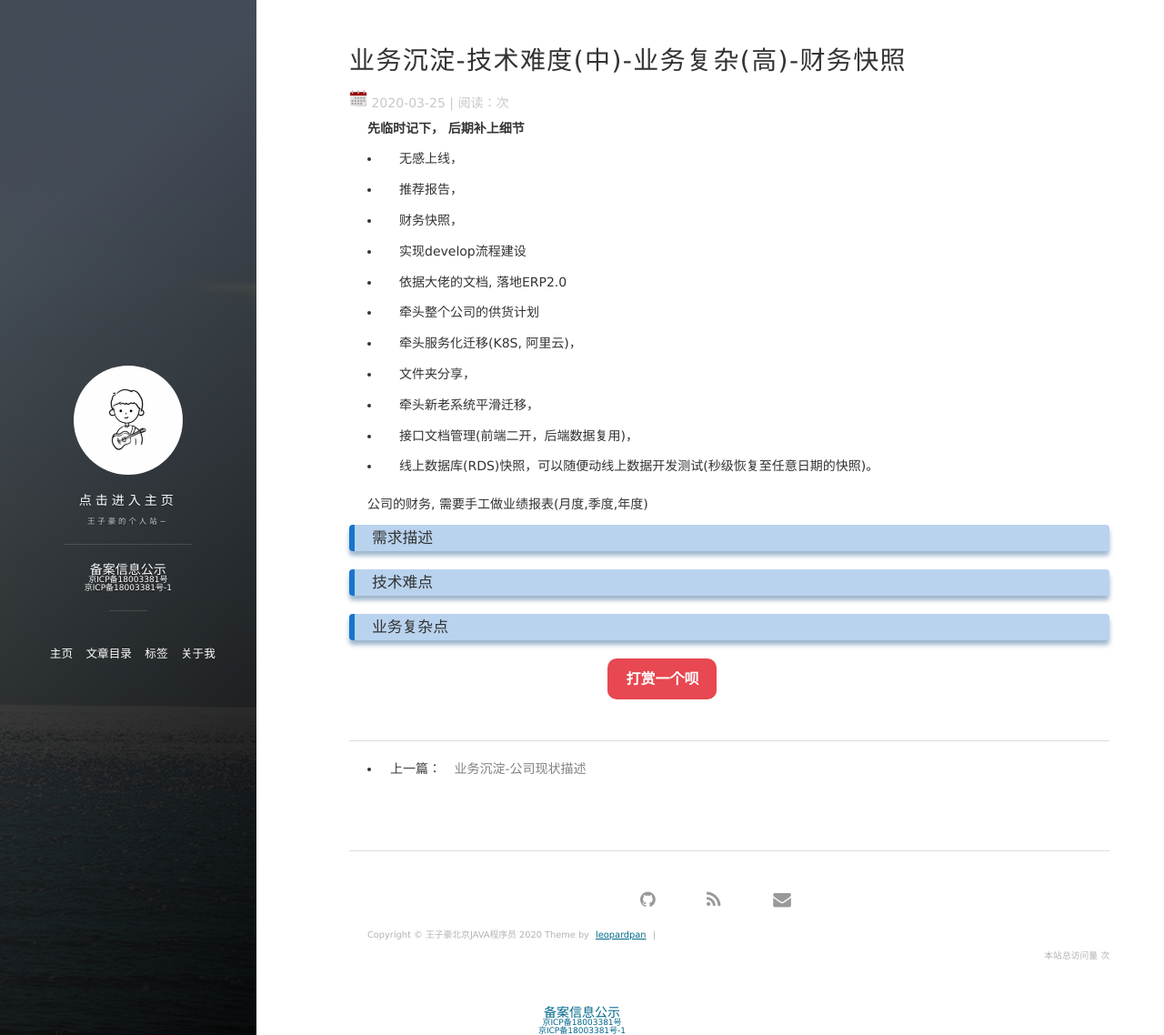
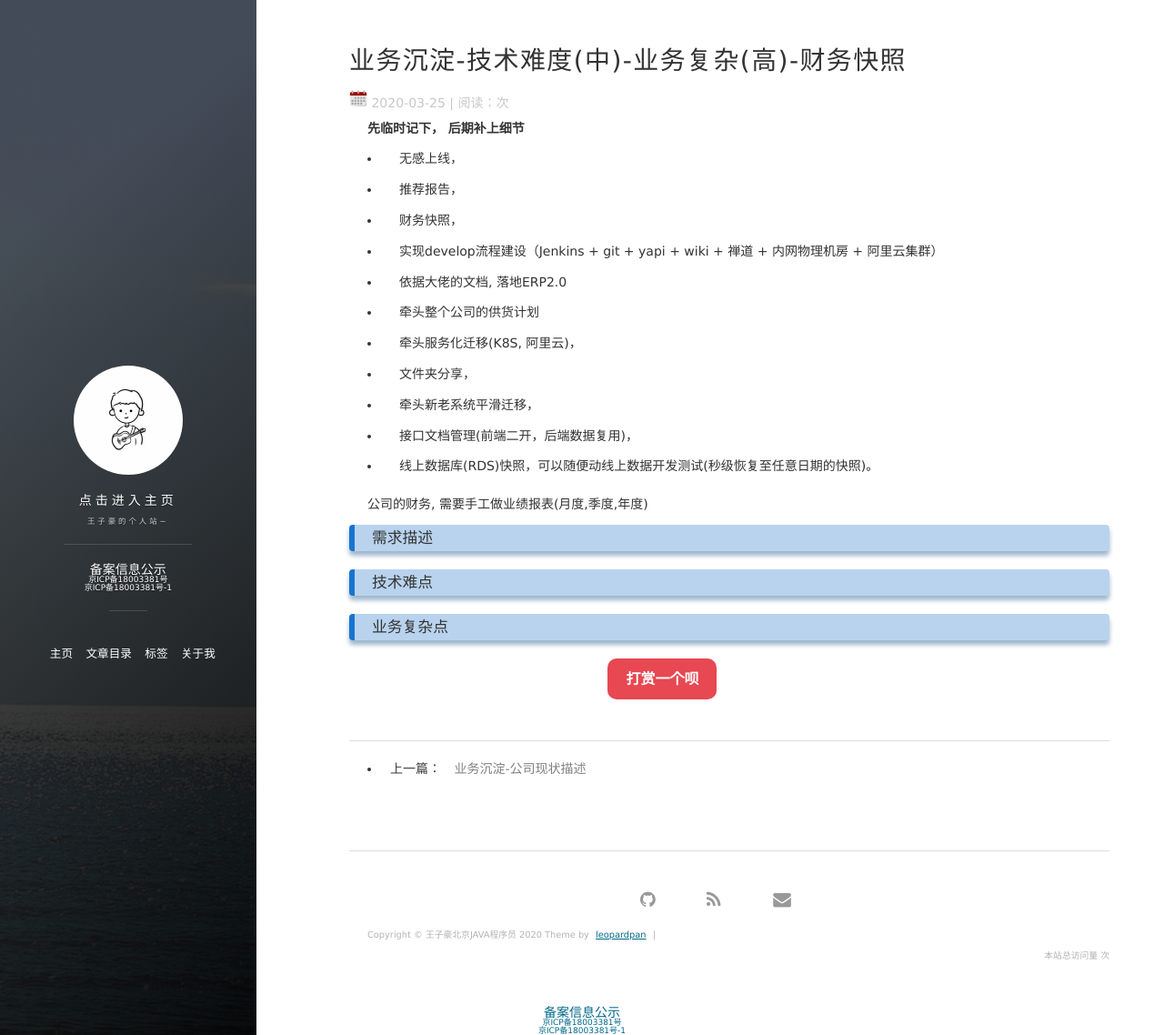
Before and after one commit to wangzihaogithub/wangzihaogithub, a Jekyll site: the page built from _posts/2020-03-25-业务沉淀-技术难度(中)-业务复杂(高)-财务快照.markdown, in a window 1280 px wide and 1138 px high. Shown: the whole window at 91% size. Built offline with Jekyll 4.4.1, drawn with Linux system fonts in a browser that asks for light colours; comment, search, counter and statistics services are not loaded.

Commit message:
业务沉淀

```diff
--- a/_posts/2020-03-25-业务沉淀-技术难度(中)-业务复杂(高)-财务快照.markdown
+++ b/_posts/2020-03-25-业务沉淀-技术难度(中)-业务复杂(高)-财务快照.markdown
@@ -12,7 +12,7 @@ tags: 业务沉淀
 
 - 财务快照，
 
-- 实现develop流程建设
+- 实现develop流程建设（Jenkins + git + yapi + wiki + 禅道 + 内网物理机房 + 阿里云集群）
 
 - 依据大佬的文档, 落地ERP2.0
 
```
